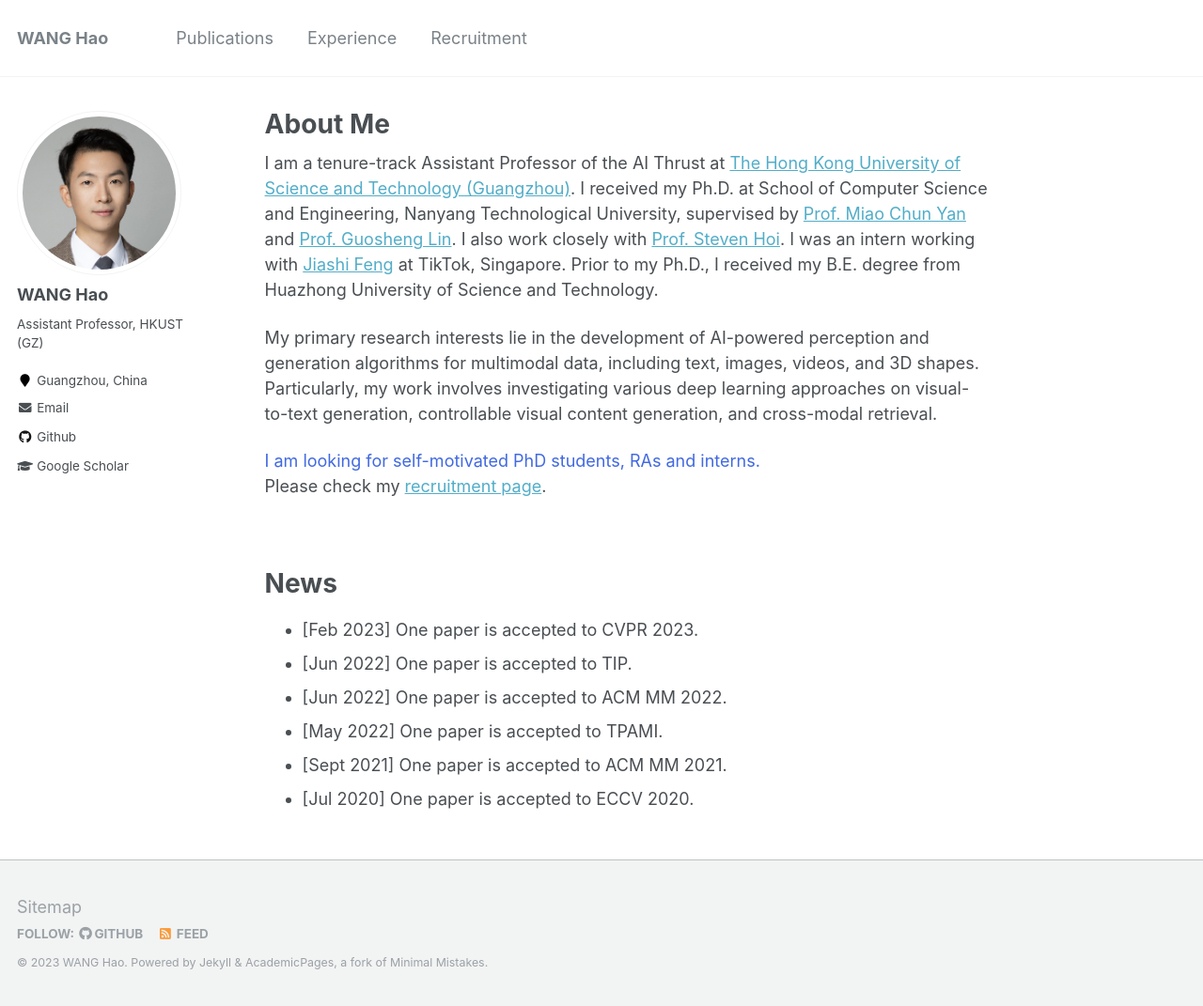
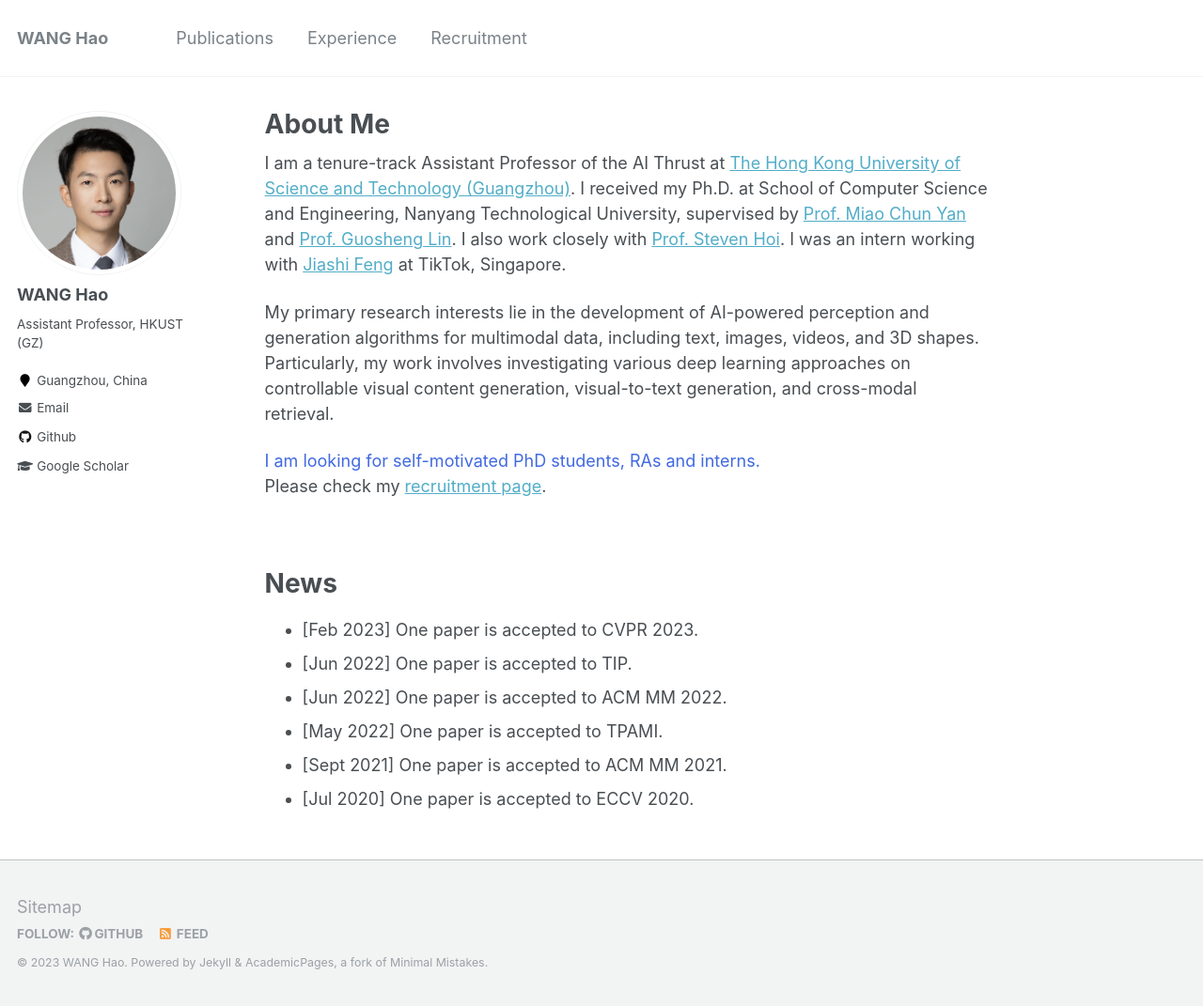
Before and after one commit to hwang1996/hwang1996.github.io, a Jekyll site: the page built from _pages/about.md, in a window 1280 px wide and 1071 px high. Shown: the whole window at 94% size. Built offline with Jekyll 4.4.1, drawn with Linux system fonts in a browser that asks for light colours.

Commit message:
9.19 updates

```diff
--- a/_pages/about.md
+++ b/_pages/about.md
@@ -8,10 +8,9 @@ redirect_from:
   - about.html
 ---
 
-I am a tenure-track Assistant Professor of the AI Thrust at [The Hong Kong University of Science and Technology (Guangzhou)](https://hkust-gz.edu.cn/). I received my Ph.D. at School of Computer Science and Engineering, Nanyang Technological University, supervised by [Prof. Miao Chun Yan](https://dr.ntu.edu.sg/cris/rp/rp00084) and [Prof. Guosheng Lin](https://guosheng.github.io). I also work closely with [Prof. Steven Hoi](https://sites.google.com/view/stevenhoi/home). I was an intern working with [Jiashi Feng](https://sites.google.com/site/jshfeng/home) at TikTok, Singapore. Prior to my Ph.D., I received my B.E. degree from Huazhong University of Science and Technology.
+I am a tenure-track Assistant Professor of the AI Thrust at [The Hong Kong University of Science and Technology (Guangzhou)](https://hkust-gz.edu.cn/). I received my Ph.D. at School of Computer Science and Engineering, Nanyang Technological University, supervised by [Prof. Miao Chun Yan](https://dr.ntu.edu.sg/cris/rp/rp00084) and [Prof. Guosheng Lin](https://guosheng.github.io). I also work closely with [Prof. Steven Hoi](https://sites.google.com/view/stevenhoi/home). I was an intern working with [Jiashi Feng](https://sites.google.com/site/jshfeng/home) at TikTok, Singapore.
 
-My primary research interests lie in the development of AI-powered perception and generation algorithms for multimodal data, including text, images, videos, and 3D shapes. Particularly, my work involves investigating various deep learning approaches on visual-to-text generation, controllable visual content generation, and cross-modal retrieval.
-
+My primary research interests lie in the development of AI-powered perception and generation algorithms for multimodal data, including text, images, videos, and 3D shapes. Particularly, my work involves investigating various deep learning approaches on controllable visual content generation, visual-to-text generation, and cross-modal retrieval.
 
 <font color=RoyalBlue>I am looking for self-motivated PhD students, RAs and interns.</font> Please check my [recruitment page](https://wanghao.tech/recruitment/).
 
```
